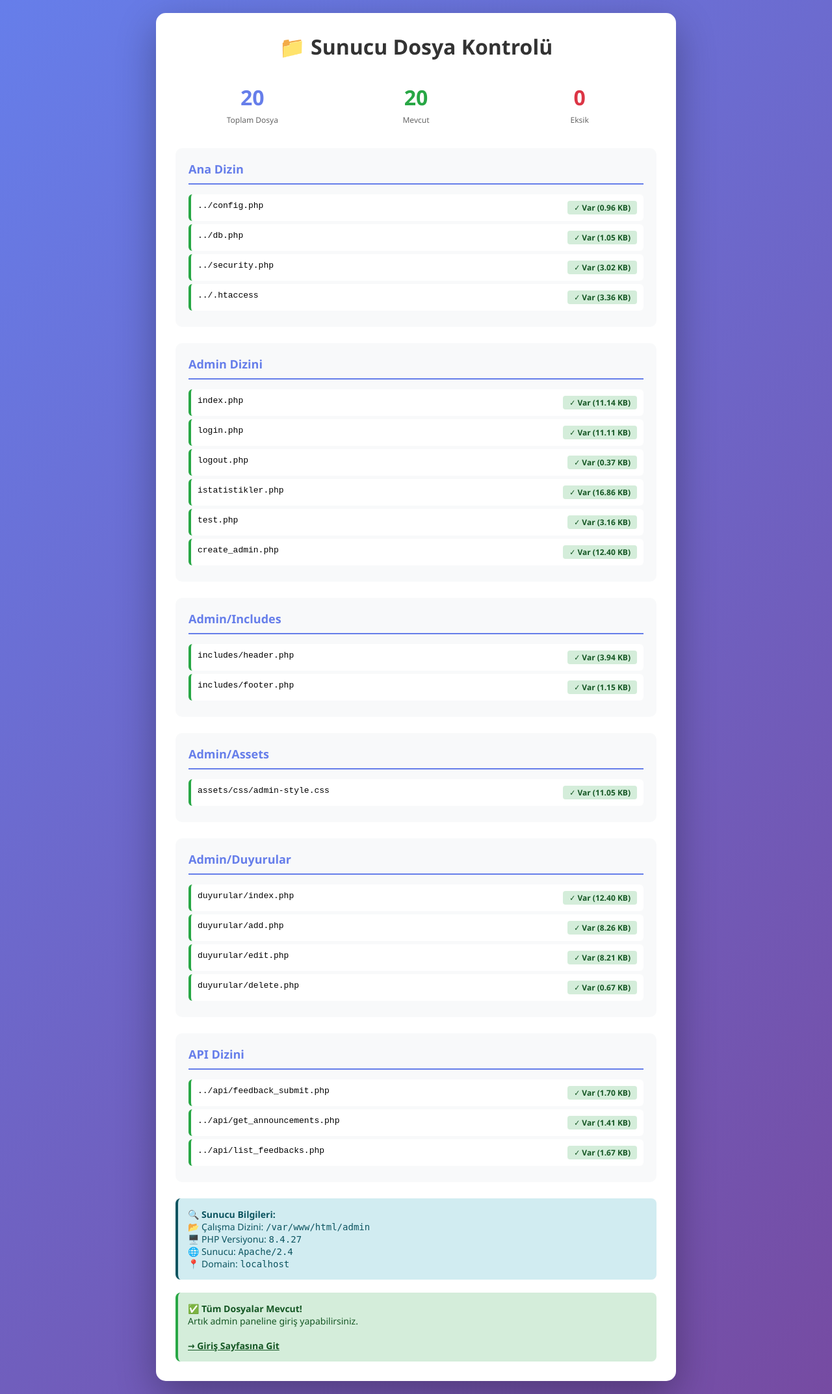
After one commit to alidemirci2307/sinavpanelitest, a PHP site: page /admin/check.php in a window 1280 px wide. The commit adds this page. Shown: the whole page at 65% size. Run offline with PHP 8.4, Linux system fonts and the light colour scheme.

```diff
--- /dev/null
+++ b/admin/check.php
@@ -0,0 +1,239 @@
+<?php
+/**
+ * Sunucu Dosya Kontrolü
+ * Hangi dosyaların sunucuda olduğunu kontrol eder
+ */
+
+header('Content-Type: text/html; charset=UTF-8');
+?>
+<!DOCTYPE html>
+<html lang="tr">
+<head>
+    <meta charset="UTF-8">
+    <meta name="viewport" content="width=device-width, initial-scale=1.0">
+    <title>Dosya Kontrolü</title>
+    <style>
+        * { margin: 0; padding: 0; box-sizing: border-box; }
+        body {
+            font-family: 'Segoe UI', Tahoma, Geneva, Verdana, sans-serif;
+            background: linear-gradient(135deg, #667eea 0%, #764ba2 100%);
+            padding: 20px;
+            min-height: 100vh;
+        }
+        .container {
+            max-width: 800px;
+            margin: 0 auto;
+            background: white;
+            border-radius: 15px;
+            padding: 30px;
+            box-shadow: 0 20px 60px rgba(0,0,0,0.3);
+        }
+        h1 {
+            color: #333;
+            margin-bottom: 20px;
+            text-align: center;
+        }
+        .section {
+            margin-bottom: 25px;
+            padding: 20px;
+            background: #f8f9fa;
+            border-radius: 10px;
+        }
+        .section h2 {
+            color: #667eea;
+            margin-bottom: 15px;
+            font-size: 18px;
+            border-bottom: 2px solid #667eea;
+            padding-bottom: 10px;
+        }
+        .file-check {
+            display: flex;
+            justify-content: space-between;
+            padding: 10px;
+            margin: 5px 0;
+            background: white;
+            border-radius: 6px;
+            border-left: 4px solid #ddd;
+        }
+        .file-check.exists {
+            border-left-color: #28a745;
+        }
+        .file-check.missing {
+            border-left-color: #dc3545;
+        }
+        .file-name {
+            font-family: 'Courier New', monospace;
+            font-size: 13px;
+        }
+        .status {
+            font-weight: bold;
+            padding: 2px 10px;
+            border-radius: 4px;
+            font-size: 12px;
+        }
+        .status.ok {
+            background: #d4edda;
+            color: #155724;
+        }
+        .status.error {
+            background: #f8d7da;
+            color: #721c24;
+        }
+        .info {
+            background: #d1ecf1;
+            border-left: 4px solid #0c5460;
+            color: #0c5460;
+            padding: 15px;
+            border-radius: 8px;
+            margin-top: 20px;
+            font-size: 14px;
+        }
+        .summary {
+            display: flex;
+            gap: 15px;
+            margin-bottom: 20px;
+        }
+        .stat-card {
+            flex: 1;
+            background: white;
+            padding: 15px;
+            border-radius: 10px;
+            text-align: center;
+        }
+        .stat-card .number {
+            font-size: 32px;
+            font-weight: bold;
+            color: #667eea;
+        }
+        .stat-card .label {
+            font-size: 12px;
+            color: #666;
+            margin-top: 5px;
+        }
+    </style>
+</head>
+<body>
+    <div class="container">
+        <h1>📁 Sunucu Dosya Kontrolü</h1>
+
+        <?php
+        // Kontrol edilecek dosyalar
+        $files_to_check = [
+            'Ana Dizin' => [
+                '../config.php',
+                '../db.php',
+                '../security.php',
+                '../.htaccess'
+            ],
+            'Admin Dizini' => [
+                'index.php',
+                'login.php',
+                'logout.php',
+                'istatistikler.php',
+                'test.php',
+                'create_admin.php'
+            ],
+            'Admin/Includes' => [
+                'includes/header.php',
+                'includes/footer.php'
+            ],
+            'Admin/Assets' => [
+                'assets/css/admin-style.css'
+            ],
+            'Admin/Duyurular' => [
+                'duyurular/index.php',
+                'duyurular/add.php',
+                'duyurular/edit.php',
+                'duyurular/delete.php'
+            ],
+            'API Dizini' => [
+                '../api/feedback_submit.php',
+                '../api/get_announcements.php',
+                '../api/list_feedbacks.php'
+            ]
+        ];
+
+        $total_files = 0;
+        $existing_files = 0;
+        $missing_files = 0;
+
+        foreach ($files_to_check as $section => $files) {
+            foreach ($files as $file) {
+                $total_files++;
+                if (file_exists($file)) {
+                    $existing_files++;
+                } else {
+                    $missing_files++;
+                }
+            }
+        }
+        ?>
+
+        <div class="summary">
+            <div class="stat-card">
+                <div class="number"><?php echo $total_files; ?></div>
+                <div class="label">Toplam Dosya</div>
+            </div>
+            <div class="stat-card">
+                <div class="number" style="color: #28a745;"><?php echo $existing_files; ?></div>
+                <div class="label">Mevcut</div>
+            </div>
+            <div class="stat-card">
+                <div class="number" style="color: #dc3545;"><?php echo $missing_files; ?></div>
+                <div class="label">Eksik</div>
+            </div>
+        </div>
+
+        <?php foreach ($files_to_check as $section => $files): ?>
+            <div class="section">
+                <h2><?php echo $section; ?></h2>
+                <?php foreach ($files as $file): ?>
+                    <?php
+                    $exists = file_exists($file);
+                    $size = $exists ? filesize($file) : 0;
+                    ?>
+                    <div class="file-check <?php echo $exists ? 'exists' : 'missing'; ?>">
+                        <span class="file-name"><?php echo htmlspecialchars($file); ?></span>
+                        <span class="status <?php echo $exists ? 'ok' : 'error'; ?>">
+                            <?php
+                            if ($exists) {
+                                echo '✓ Var (' . number_format($size / 1024, 2) . ' KB)';
+                            } else {
+                                echo '✗ Yok';
+                            }
+                            ?>
+                        </span>
+                    </div>
+                <?php endforeach; ?>
+            </div>
+        <?php endforeach; ?>
+
+        <div class="info">
+            <strong>🔍 Sunucu Bilgileri:</strong><br>
+            📂 Çalışma Dizini: <code><?php echo htmlspecialchars(__DIR__); ?></code><br>
+            🖥️ PHP Versiyonu: <code><?php echo PHP_VERSION; ?></code><br>
+            🌐 Sunucu: <code><?php echo htmlspecialchars($_SERVER['SERVER_SOFTWARE'] ?? 'Bilinmiyor'); ?></code><br>
+            📍 Domain: <code><?php echo htmlspecialchars($_SERVER['HTTP_HOST'] ?? 'Bilinmiyor'); ?></code>
+        </div>
+
+        <?php if ($missing_files > 0): ?>
+            <div class="info" style="border-left-color: #dc3545; background: #f8d7da; color: #721c24;">
+                <strong>⚠️ Eksik Dosyalar Bulundu!</strong><br>
+                Yukarıda "✗ Yok" işaretli dosyaları sunucuya yüklemeniz gerekiyor.<br>
+                <br>
+                <strong>Yapılacaklar:</strong><br>
+                1. VS Code'da eksik dosyaları bulun<br>
+                2. FTP/cPanel File Manager ile sunucuya yükleyin<br>
+                3. Bu sayfayı yeniden kontrol edin
+            </div>
+        <?php else: ?>
+            <div class="info" style="border-left-color: #28a745; background: #d4edda; color: #155724;">
+                <strong>✅ Tüm Dosyalar Mevcut!</strong><br>
+                Artık admin paneline giriş yapabilirsiniz.<br>
+                <br>
+                <a href="login.php" style="color: #155724; font-weight: bold;">→ Giriş Sayfasına Git</a>
+            </div>
+        <?php endif; ?>
+    </div>
+</body>
+</html>
```
Also changed, not shown: WORDPRESS_HTACCESS_EKLEME.txt (added, +18 -0 lines), admin/create_admin.php (added, +395 -0 lines), admin/duyurular/delete.php (+7 -12 lines), admin/duyurular/edit.php (+7 -12 lines), admin/duyurular/index.php (+6 -1 lines), .htaccess.
